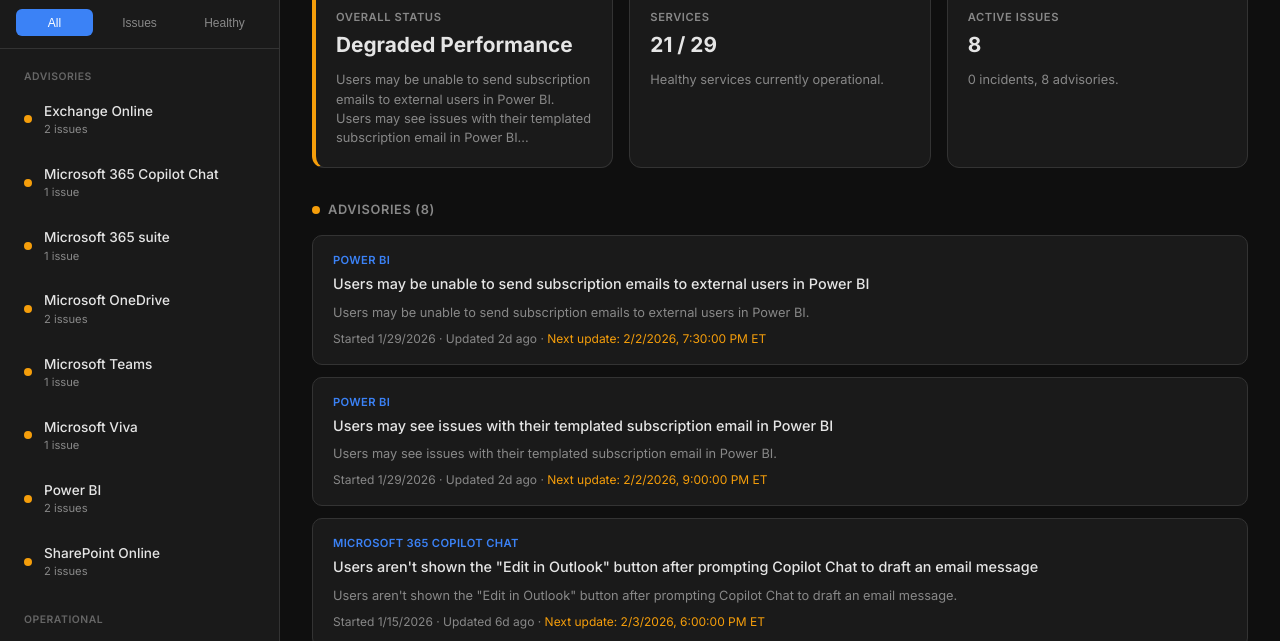
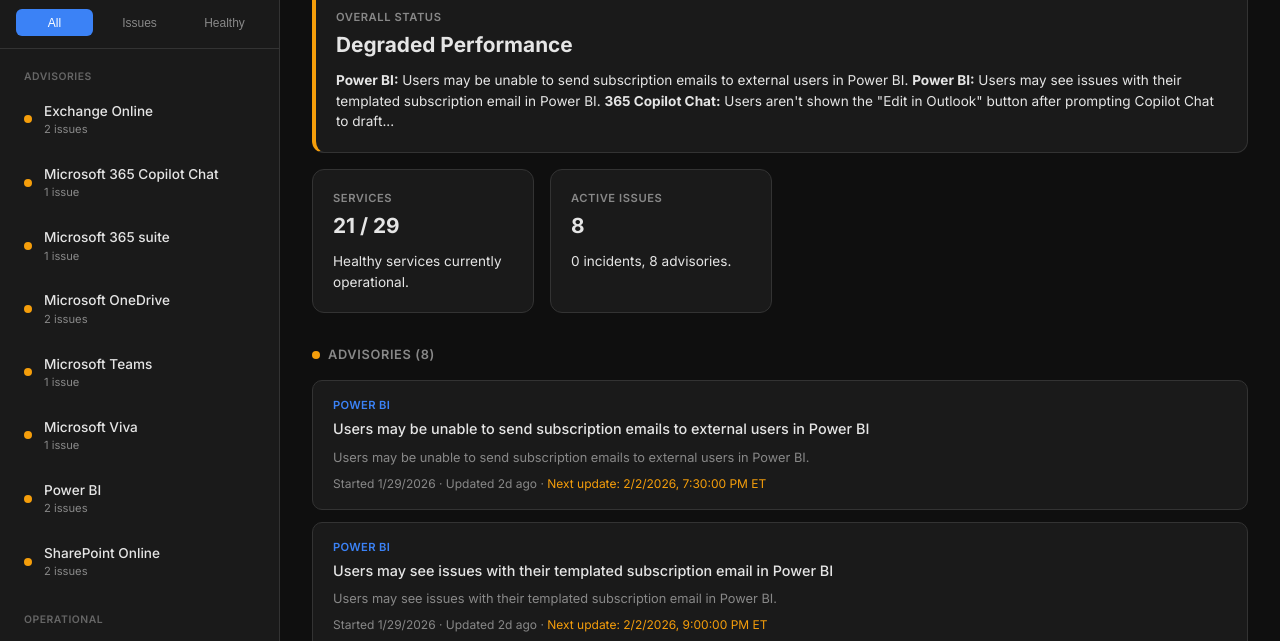
Before and after one commit to nestoredev/ms-health-dashboard, a website: page index.html in a window 1280 px wide. Shown: the part 142-783 px from the top of the page. Drawn offline with Linux system fonts and the light colour scheme.

Commit message:
Full-width status card and aggressive impact summarization

```diff
--- a/index.html
+++ b/index.html
@@ -166,7 +166,7 @@
         /* Overview Cards */
         .summary-grid {
             display: grid;
-            grid-template-columns: repeat(auto-fit, minmax(240px, 1fr));
+            grid-template-columns: repeat(auto-fit, minmax(200px, 1fr));
             gap: 1rem;
             margin-bottom: 2rem;
         }
@@ -179,7 +179,11 @@
             display: flex;
             flex-direction: column;
             gap: 0.5rem;
-            min-height: 180px;
+        }
+
+        .summary-card.status-primary {
+            grid-column: 1 / -1;
+            border-left: 4px solid var(--accent);
         }
 
         .summary-card-label {
@@ -202,14 +206,9 @@
         .summary-card.status-danger { border-left: 4px solid var(--danger); }
 
         .summary-card-impact {
-            font-size: 0.8rem;
-            color: var(--text-muted);
+            font-size: 0.85rem;
+            color: var(--text);
             line-height: 1.5;
-            display: -webkit-box;
-            -webkit-line-clamp: 5;
-            -webkit-box-orient: vertical;
-            overflow: hidden;
-            text-overflow: ellipsis;
         }
 
         /* Overview */
@@ -661,60 +660,50 @@
             if (incidents.length > 0) {
                 systemStatusLabel = "Service Interruption";
                 systemStatusClass = "status-danger";
-
-                const uniqueIssues = [...incidents, ...advisories].filter((v, i, a) => a.findIndex(t => t.id === v.id) === i);
-                const rawImpacts = uniqueIssues
-                    .map(i => stripHtml(i.userImpact))
-                    .filter(txt => txt && txt.length > 5)
-                    .map(txt => txt.split(/[.!?]/)[0].trim());
-
-                systemStatusImpact = generateConciseSummary(rawImpacts, 200);
-                if (!systemStatusImpact) {
-                    systemStatusImpact = `${incidents.length} major incidents affecting key services. User productivity is impacted.`;
-                }
+                const uniqueIncidents = incidents.filter((v, i, a) => a.findIndex(t => t.id === v.id) === i);
+                systemStatusImpact = generateConciseSummary(uniqueIncidents, 300);
             } else if (advisories.length > 0) {
                 systemStatusLabel = "Degraded Performance";
                 systemStatusClass = "status-warning";
-
                 const uniqueAdvisories = advisories.filter((v, i, a) => a.findIndex(t => t.id === v.id) === i);
-                const rawImpacts = uniqueAdvisories
-                    .map(i => stripHtml(i.userImpact))
-                    .filter(txt => txt && txt.length > 5)
-                    .map(txt => txt.split(/[.!?]/)[0].trim());
-
-                systemStatusImpact = generateConciseSummary(rawImpacts, 200);
-                if (!systemStatusImpact) {
-                    systemStatusImpact = `${advisories.length} active advisories. Some users may experience minor issues.`;
-                }
+                systemStatusImpact = generateConciseSummary(uniqueAdvisories, 300);
             }
 
-            function generateConciseSummary(impacts, limit) {
-                if (!impacts.length) return "";
+            function generateConciseSummary(issues, limit) {
+                if (!issues.length) return "No active service issues reported.";
 
-                // Clean and shorten common phrases to save space
-                let cleaned = impacts.map(s => s
-                    .replace(/Users (?:may|might|could) (?:experience|be experiencing|encounter)/gi, "Users may see")
-                    .replace(/is experiencing (?:a|an) (?:issue|problem|service disruption)/gi, "has issues")
-                    .replace(/resulting in (?:the inability to|users being unable to)/gi, "preventing")
-                    .trim()
-                ).filter((v, i, a) => a.indexOf(v) === i);
+                // Group by impact to avoid repetition
+                const items = issues.map(i => {
+                    const services = i.serviceNames.join(', ')
+                        .replace(/Microsoft /g, '')
+                        .replace(/Online/g, '')
+                        .replace(/ for Business/g, '');
 
-                let result = cleaned.join(". ");
+                    let text = stripHtml(i.userImpact).split(/[.!?]/)[0].trim();
+                    // Strip generic prefixes
+                    text = text.replace(/Users (?:may|might|could|are) (?:experience|be experiencing|encounter|seeing)/gi, "")
+                        .replace(/There is an issue /gi, "")
+                        .trim();
 
-                // If too long, drop fragments until it fits
-                if (result.length > limit) {
-                    for (let i = cleaned.length - 1; i > 0; i--) {
-                        result = cleaned.slice(0, i).join(". ") + "...";
-                        if (result.length <= limit) break;
+                    return { services, text };
+                });
+
+                // Deduplicate impacts
+                const unique = [];
+                const seen = new Set();
+                for (const item of items) {
+                    if (!seen.has(item.text.toLowerCase())) {
+                        unique.push(item);
+                        seen.add(item.text.toLowerCase());
                     }
                 }
 
-                // Hard crop if still over limit
-                if (result.length > limit) {
-                    result = result.substring(0, limit - 3).trim() + "...";
+                let summary = unique.map(u => `<b>${u.services}:</b> ${u.text}`).join(". ");
+
+                if (summary.length > limit) {
+                    summary = summary.substring(0, limit - 3).trim() + "...";
                 }
-
-                return result + (result.endsWith(".") || result.endsWith("...") ? "" : ".");
+                return summary + (summary.endsWith(".") || summary.endsWith("...") ? "" : ".");
             }
 
             let html = `
@@ -724,7 +713,7 @@
                 </div>
 
                 <div class="summary-grid">
-                    <div class="summary-card ${systemStatusClass}">
+                    <div class="summary-card status-primary ${systemStatusClass}">
                         <div class="summary-card-label">Overall Status</div>
                         <div class="summary-card-value">${systemStatusLabel}</div>
                         <div class="summary-card-impact">${systemStatusImpact}</div>
```
